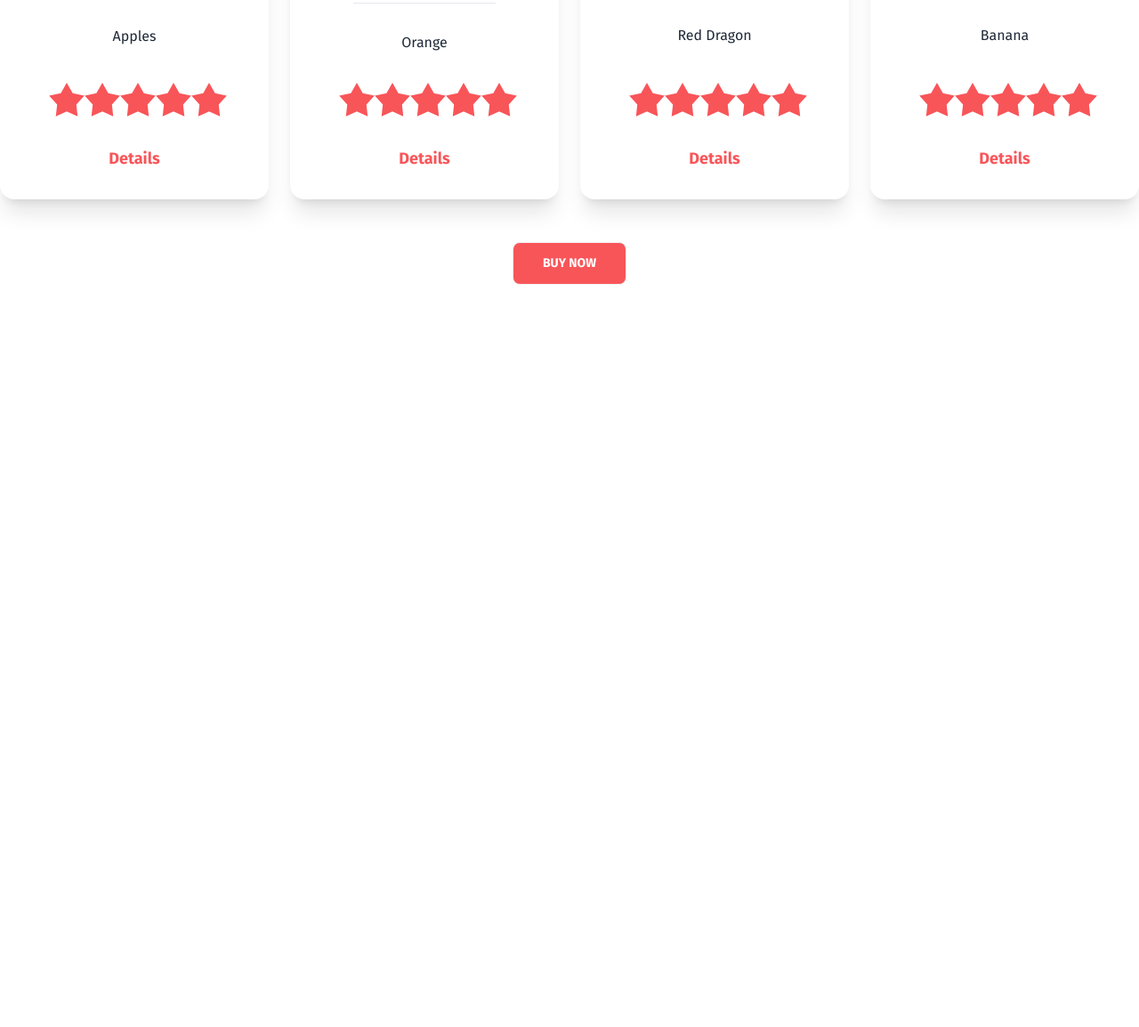
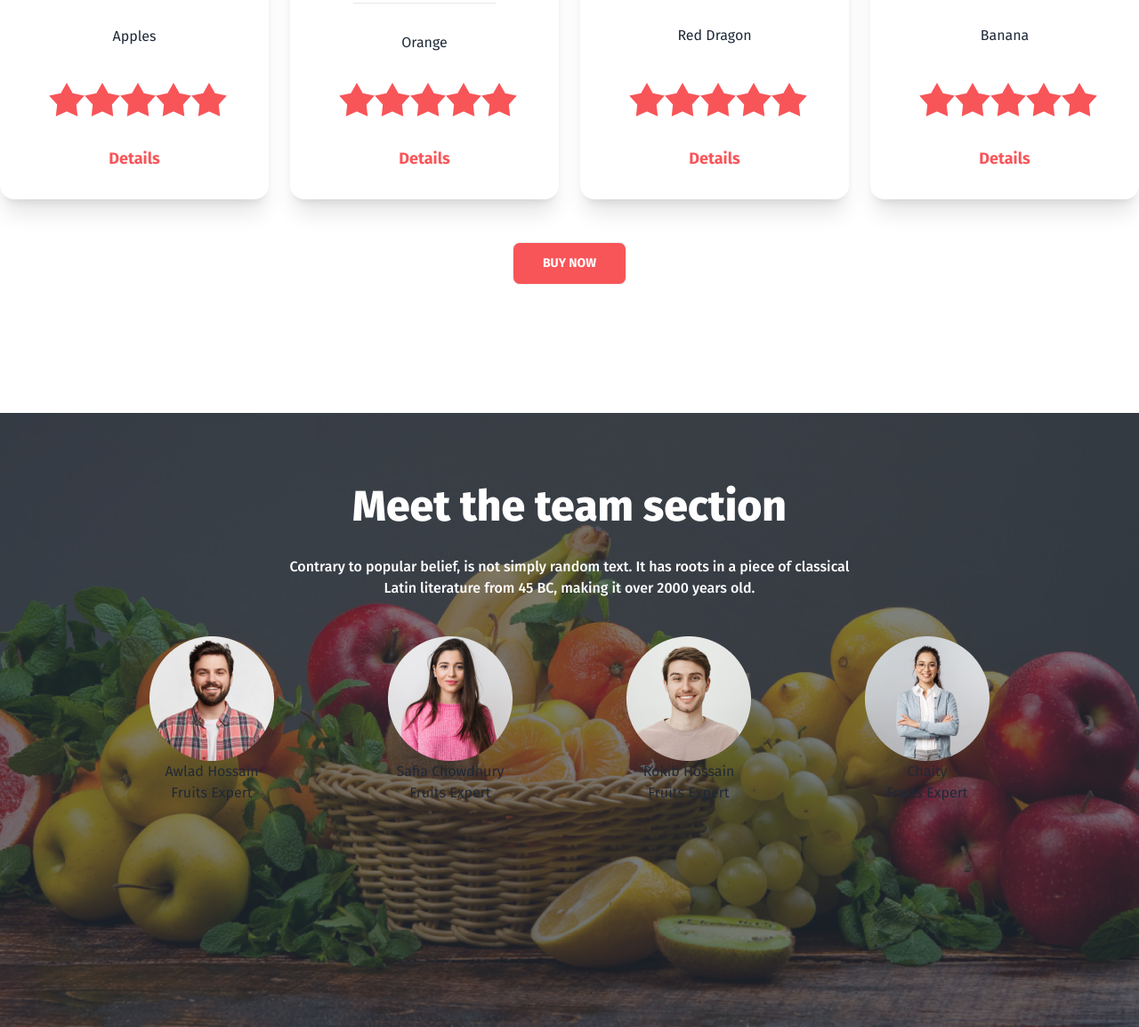
Before and after one commit to EmonTheCodeWizard/fruit-burst-assignment, a plain HTML site: page index.html in a window 1280 px wide. Shown: the part 1470-2624 px from the top of the page at 89% size. Before the commit the page ends 1790 px from the top, so only its background shows below. Drawn offline with nearby package versions, Linux system fonts and the light colour scheme.

Commit message:
meet section added

```diff
--- a/index.html
+++ b/index.html
@@ -471,6 +471,43 @@
     <div class="flex justify-center mt-12">
       <button class="btn w-32 text-white bg-[#F85559]">Buy Now</button>
     </div>
+    <!-- Deal Of the Day Section End -->
+
+    <!-- Meet the Team Section Start -->
+    <section class="mt-36 text-center">
+      <div class="hero lg:h-[690px]" style="background-image: url(./images/banner1.png);">
+        <div class="hero-overlay bg-opacity-60"></div>
+        <h2 class="text-xl lg:text-5xl font-extrabold text-white relative -top-60">Meet the team section</h2>
+        <p class="text-sm lg:text-base font-medium text-white relative -top-40">Contrary to popular belief, is not simply random text. It has roots in a piece of classical
+          <br>
+          Latin literature from 45 BC, making it over 2000 years old.</p>
+          <div class="flex  gap-32">
+            <div>
+              <img src="./images/member1.png" alt="">
+              <h4>Awlad Hossain</h4>
+              <p>Fruits Expert</p>
+            </div>
+            <div>
+              <img src="./images/member2.png" alt="">
+              <h4>Safia Chowdhury</h4>
+              <p>Fruits Expert</p>
+            </div>
+            <div>
+              <img src="./images/member3.png" alt="">
+              <h4>Rokib Hossain</h4>
+              <p>Fruits Expert</p>
+            </div>
+            <div>
+              <img src="./images/member4.png" alt="">
+              <h4>Chaity</h4>
+              <p>Fruits Expert</p>
+            </div>
+        </div>
+      </div>
+
+    </section>
+
+
   </main>
 
   <!-- Footer Section -->
```
